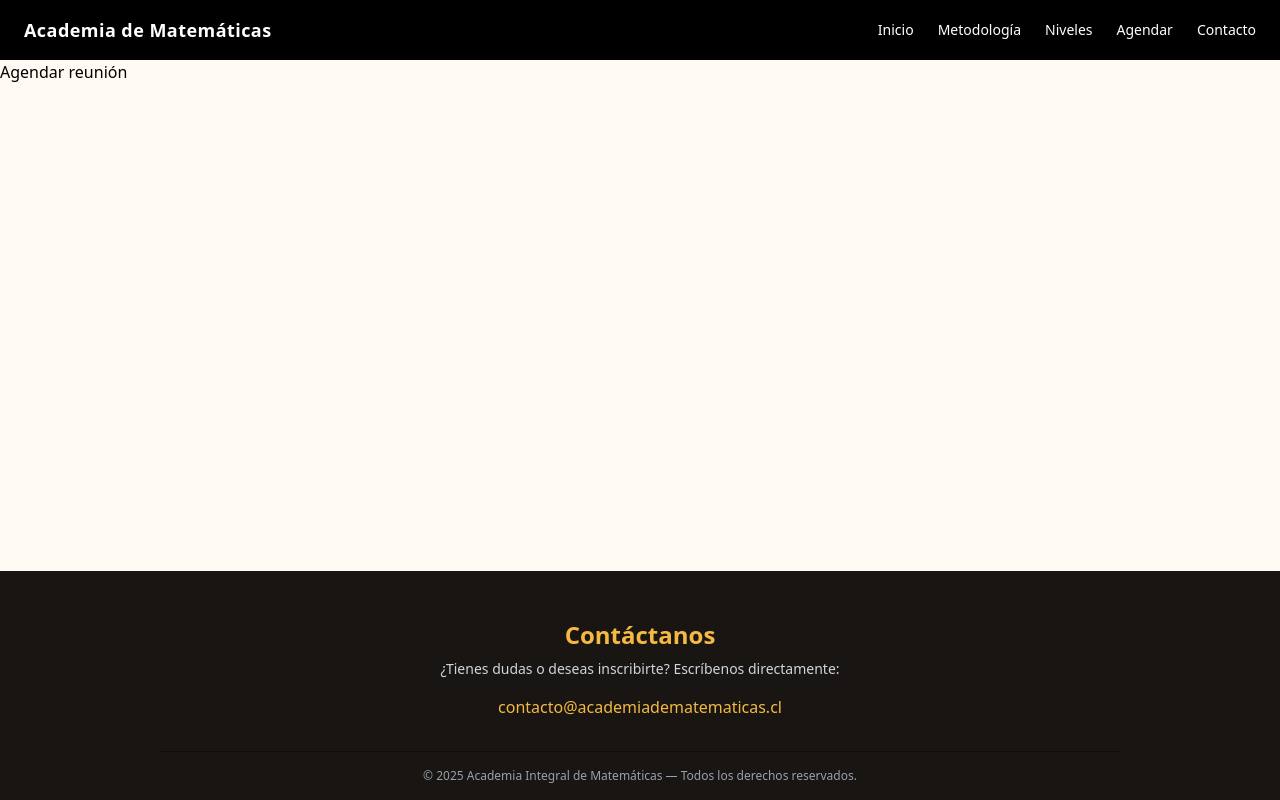
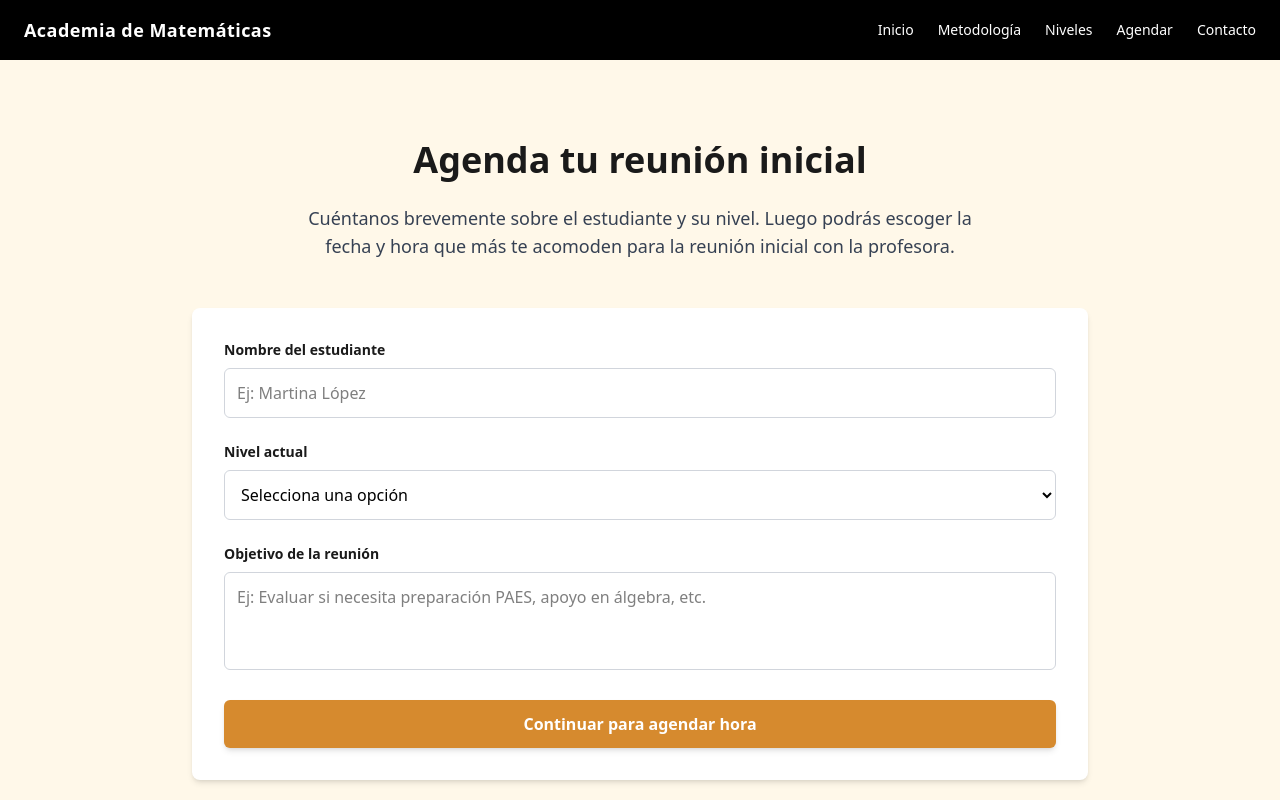
Before and after one commit to Rauljoseph/academia-matematicas, a Next.js app: page /agendar-reunion in a window 1280 px wide. Shown: the top 800 px of the page. Built offline with nearby package versions, Linux system fonts and the light colour scheme.

Commit message:
feat(page): add meetings page

```diff
--- a/libs/agendar-reunion/index.tsx
+++ b/libs/agendar-reunion/index.tsx
@@ -1,5 +1,99 @@
 "use client";
 
+import { useState } from "react";
+
 export default function ScheduleMeetings() {
-  return (<h1> Agendar reunión </h1>);
+  const [showCalendar, setShowCalendar] = useState(false);
+
+  const handleSubmit = (e: React.FormEvent<HTMLFormElement>) => {
+    e.preventDefault();
+    setShowCalendar(true);
+  };
+
+  return (
+    <section className="w-screen bg-[#fff8e9] py-20 px-6 md:px-16">
+      <div className="max-w-4xl mx-auto text-center">
+        <h1 className="text-4xl font-bold text-[#1a1a1a] mb-6">
+          Agenda tu reunión inicial
+        </h1>
+        <p className="text-gray-700 max-w-2xl mx-auto mb-12 text-lg">
+          Cuéntanos brevemente sobre el estudiante y su nivel. Luego podrás escoger
+          la fecha y hora que más te acomoden para la reunión inicial con la profesora.
+        </p>
+
+        {/* Mini Form */}
+        <form
+          onSubmit={handleSubmit}
+          className="bg-white shadow-md rounded-lg p-8 text-left space-y-6"
+        >
+          <div>
+            <label className="block text-sm font-semibold mb-2 text-[#1a1a1a]">
+              Nombre del estudiante
+            </label>
+            <input
+              type="text"
+              required
+              placeholder="Ej: Martina López"
+              className="w-full border border-gray-300 rounded-md p-3 focus:ring-2 focus:ring-[#d68a2e] focus:outline-none"
+            />
+          </div>
+
+          <div>
+            <label className="block text-sm font-semibold mb-2 text-[#1a1a1a]">
+              Nivel actual
+            </label>
+            <select
+              required
+              className="w-full border border-gray-300 rounded-md p-3 focus:ring-2 focus:ring-[#d68a2e] focus:outline-none"
+            >
+              <option value="">Selecciona una opción</option>
+              <option>1° Medio</option>
+              <option>2° Medio</option>
+              <option>PAES</option>
+              <option>1° Universidad</option>
+            </select>
+          </div>
+
+          <div>
+            <label className="block text-sm font-semibold mb-2 text-[#1a1a1a]">
+              Objetivo de la reunión
+            </label>
+            <textarea
+              required
+              rows={3}
+              placeholder="Ej: Evaluar si necesita preparación PAES, apoyo en álgebra, etc."
+              className="w-full border border-gray-300 rounded-md p-3 focus:ring-2 focus:ring-[#d68a2e] focus:outline-none resize-none"
+            />
+          </div>
+
+          <button
+            type="submit"
+            className="bg-[#d68a2e] hover:bg-[#b87322] text-white font-semibold py-3 px-6 rounded-md shadow-md transition duration-300 w-full"
+          >
+            Continuar para agendar hora
+          </button>
+        </form>
+
+        {/* Google Calendar embebido */}
+        {showCalendar && (
+          <div className="mt-16">
+            <h2 className="text-2xl font-bold text-[#1a1a1a] mb-6">
+              Selecciona la fecha y hora
+            </h2>
+            <iframe
+              src="https://calendar.google.com/calendar/embed?src=TU_CALENDAR_ID_AQUI&ctz=America%2FSantiago"
+              style={{
+                border: 0,
+                width: "100%",
+                height: "600px",
+                borderRadius: "12px",
+                boxShadow: "0 4px 10px rgba(0,0,0,0.1)",
+              }}
+              allowFullScreen
+            ></iframe>
+          </div>
+        )}
+      </div>
+    </section>
+  );
 }
--- a/libs/header/components/navbar.tsx
+++ b/libs/header/components/navbar.tsx
@@ -42,7 +42,7 @@ export default function Navbar() {
           Niveles
         </Link>
         <Link
-          href="/agendar"
+          href="/agendar-reunion"
           className="block py-1 md:py-0 hover:text-orange-400 transition-colors duration-300"
           onClick={() => setIsOpen(false)}
         >
```
